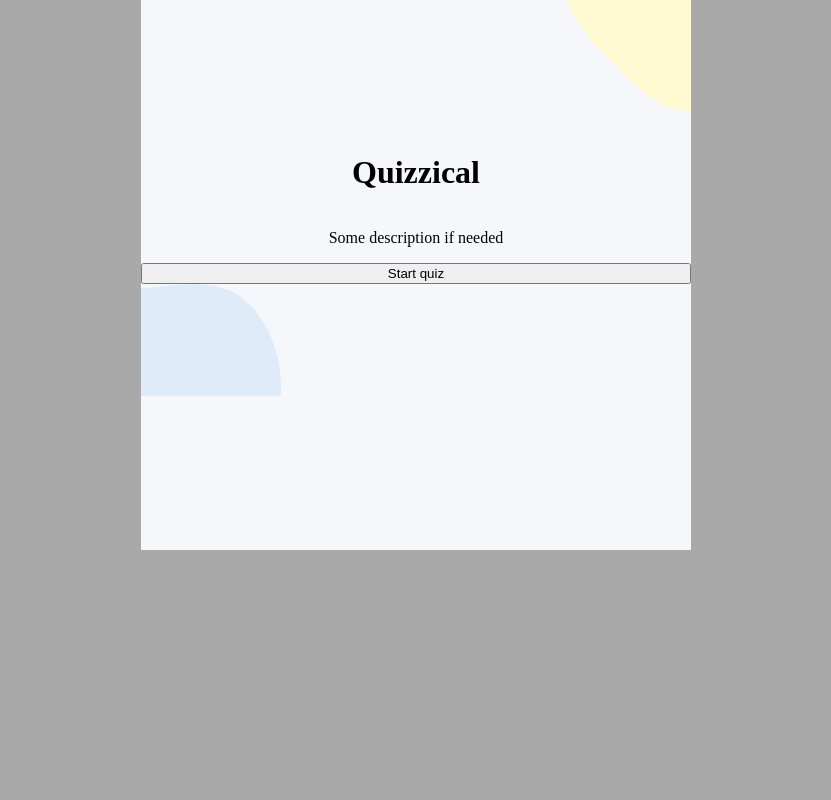
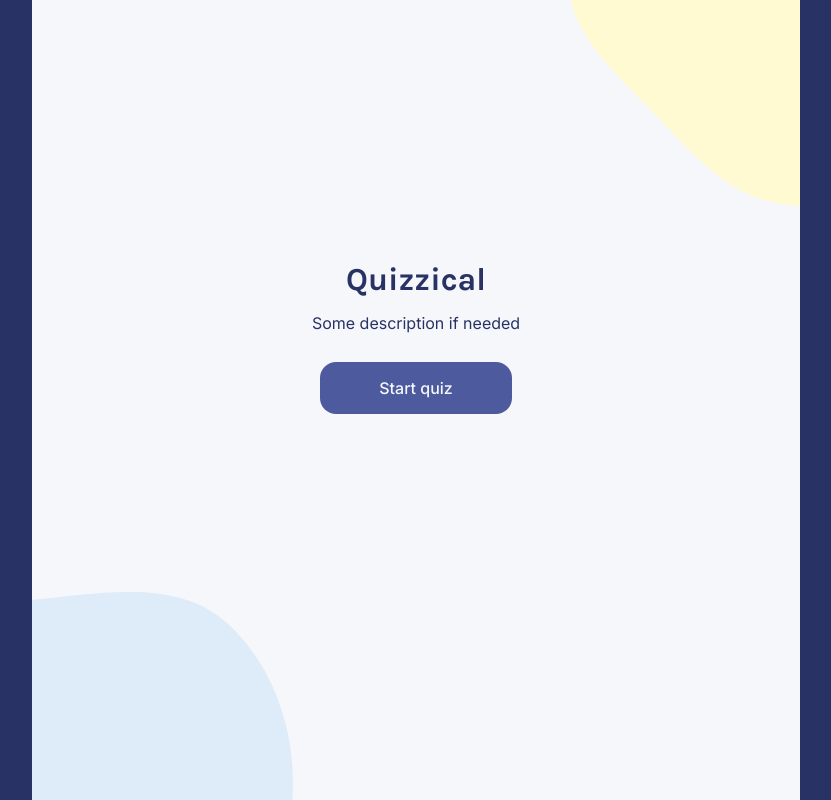
Before and after one commit to Eng-Ahmed-Elsayed/quizzical-app, a React (Vite) app: page / in a window 1280 px wide. Shown: the whole page, without its empty margins (224-1055 px from the left). Built offline with nearby package versions, Linux system fonts and the light colour scheme.

Commit message:
Complete intro page style

```diff
--- a/src/index.css
+++ b/src/index.css
@@ -9,16 +9,16 @@ body {
   padding: 0;
   width: 100%;
   height: 100%;
-  background-color: darkgray;
+  background-color: #293264;
 }
 
 .container {
-  width: 550px;
-  height: 550px;
+  width: 60vw;
+  height: 100vh;
   background: #F5F7FB;
   display: flex;
   flex-direction: column;
-  margin-inline: auto;
+  margin: 0 auto ;
 }
 
 .top-blob {
@@ -27,7 +27,7 @@ body {
   background-size: contain;
   background-position: right;
   width: 100%;
-  height: 7rem;
+  height: 30vh;
 
 }
 
@@ -37,12 +37,48 @@ body {
   background-size: contain;
   background-position: bottom left;
   width: 100%;
-  height: 7rem;
+  height: 30vh;
 }
 
 .main-intro {
   display: flex;
   flex-direction: column;
-  margin-top: 1.313rem;
+  margin: 2rem auto;
   text-align: center;
+  height: 40vh;
 }
+
+.intro-head {
+  font-family: 'Karla';
+  font-weight: 700;
+  font-size: 2rem;
+  line-height: 2.313rem;
+  margin-bottom: 0.5rem;
+}
+
+.intro-text {
+  font-family: 'Inter';
+  font-weight: 400;
+  font-size: 1rem;
+  line-height: 1.188rem;
+  margin-top: 0.5rem;
+}
+
+.intro-head, .intro-text {
+  color: #293264;
+}
+
+.start-btn {
+  width: 12rem;
+  height: 3.25rem;
+  background: #4D5B9E;
+  border: 0;
+  border-radius: 1rem;
+  margin-inline: auto;
+  margin-top: 0.8rem;
+  font-family: 'Inter';
+  font-weight: 500;
+  font-size: 1rem;
+  line-height: 1.188rem;
+  color: #F5F7FB;
+}
```
